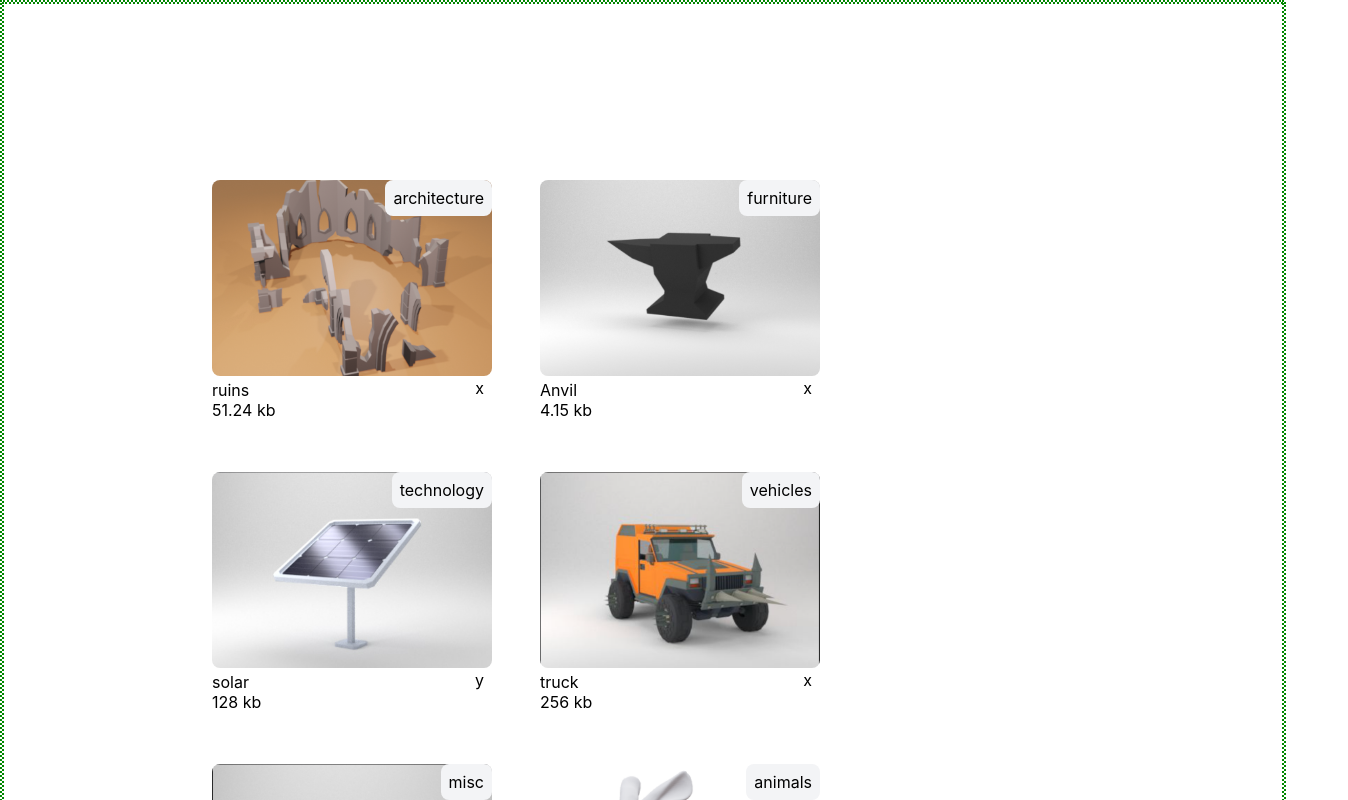
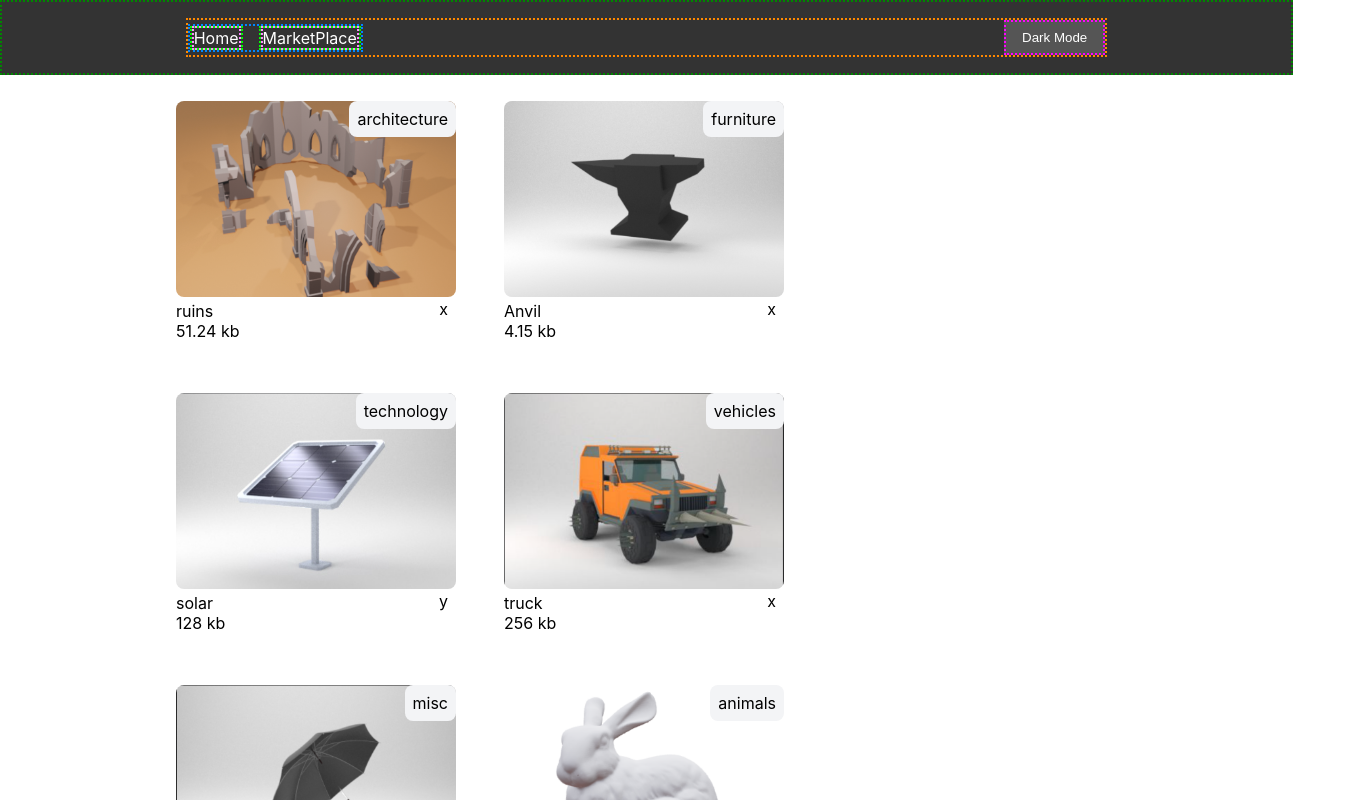
Before and after one commit to d0uble0deven/storefront-playground, a React (Create React App) app: page / in a window 1280 px wide. Shown: the top 800 px of the page, 1348 px wide, since content can reach past the window. Built offline with nearby package versions, Linux system fonts and the light colour scheme.

Commit message:
completes navBar

```diff
--- a/package.json
+++ b/package.json
@@ -10,6 +10,7 @@
     "@testing-library/user-event": "^13.5.0",
     "react": "^18.3.1",
     "react-dom": "^18.3.1",
+    "react-router-dom": "^6.24.1",
     "react-scripts": "5.0.1",
     "three": "^0.166.1",
     "web-vitals": "^2.1.4"
--- a/src/App.js
+++ b/src/App.js
@@ -1,8 +1,13 @@
 import React, { useState, useEffect } from "react";
 import { Canvas } from "@react-three/fiber";
 
-import Card from "./Card";
+// import Card from "./components/Card";
 import MockData from "./MockData.json";
+
+import { BrowserRouter as Router, Route, Routes } from "react-router-dom";
+import NavBar from "./components/NavBar";
+import Home from "./pages/Home";
+import MarketPlace from "./pages/MarketPlace";
 
 console.log("mockData: ", MockData);
 
@@ -16,12 +21,14 @@ function App() {
 
   return (
     <div className="app-container">
+      <Router>
+        <NavBar />
+        <Routes>
+          <Route path="/" element={<MarketPlace data={data} />} />
+          <Route path="/Home" element={<Home />} />
+        </Routes>
+      </Router>
       <Canvas></Canvas>
-      <div className="card-list">
-        {data.map((item, index) => (
-          <Card key={index} data={item} />
-        ))}
-      </div>
     </div>
   );
 }
--- /dev/null
+++ b/src/components/NavBar.js
@@ -0,0 +1,33 @@
+// src/components/NavBar.js
+import React, { useState } from "react";
+import { Link } from "react-router-dom";
+import "../index.css";
+
+function NavBar() {
+  const [isDarkMode, setIsDarkMode] = useState(false);
+
+  const toggleDarkMode = () => {
+    setIsDarkMode(!isDarkMode);
+    document.body.classList.toggle("dark-mode");
+  };
+
+  return (
+    <nav className="nav-bar">
+      <div className="nav-container">
+        <ul>
+          <li>
+            <Link to="Home/">Home</Link>
+          </li>
+          <li>
+            <Link to="/">MarketPlace</Link>
+          </li>
+        </ul>
+        <button onClick={toggleDarkMode}>
+          {isDarkMode ? "Light Mode" : "Dark Mode"}
+        </button>
+      </div>
+    </nav>
+  );
+}
+
+export default NavBar;
--- a/src/index.css
+++ b/src/index.css
@@ -1,7 +1,7 @@
 :root, #root{
   width: 100vw;
   height: 100vh;
-  border: rgb(0, 136, 0) dotted 2px;
+  /* border: rgb(0, 136, 0) dotted 2px; */
 }
 
 body {
@@ -28,7 +28,7 @@ code {
   flex-wrap: wrap;
   gap: 1rem;
   width: 75vw;
-  padding: 1vh 15vw;
+  padding: 1vh 12.5vw;
 }
 
 .card-container {
@@ -87,6 +87,94 @@ ul, li {
 
 
 
+/* src/components/NavBar.css */
+.nav-bar {
+  display: flex;
+  justify-content: center;
+  /* justify-content: space-between; */
+  align-items: center;
+  background-color: #333;
+  color: white;
+  padding: 1rem;
+  width: 98.2vw;
+  /* height: 50px; */
+  /* position: fixed;
+  top: 0;
+  left: 0;
+  z-index: 1000; */
+    border: rgb(0, 136, 0) dotted 2px;
+
+}
+
+.nav-container {
+  display: flex;
+  justify-content: space-between;
+  align-items: center;
+  width: 73%;
+  /* width: 73vw; */
+    border: rgb(255, 136, 0) dotted 2px;
+
+}
+
+.nav-bar ul {
+  list-style: none;
+  display: flex;
+  gap: 1rem;
+  /* gap: 2rem; */
+    border: rgb(0, 136, 255) dotted 2px;
+
+}
+
+.nav-bar ul li {
+  display: inline;
+    border: rgb(0, 255, 0) dotted 2px;
+
+}
+
+.nav-bar ul li a {
+  color: white;
+  text-decoration: none;
+    border: rgb(255, 136, 255) dotted 2px;
+
+}
+
+.nav-bar button {
+  background-color: #555;
+  color: white;
+  border: none;
+  padding: 0.5rem 1rem;
+  cursor: pointer;
+   border: rgb(255, 0, 255) dotted 2px;
+
+}
+
+.nav-bar button:hover {
+  background-color: #777;
+}
+
+/* Dark mode styles */
+body.dark-mode {
+  background-color: #222;
+  color: white;
+}
+
+body.dark-mode .nav-bar {
+  background-color: #111;
+}
+
+body.dark-mode .nav-bar button {
+  background-color: #444;
+}
+
+body.dark-mode .nav-bar button:hover {
+  background-color: #666;
+}
+
+body.dark-mode .category {
+  color: #111;
+}
+
+
 /* @media (max-width: 768px) {
   .card-container {
     width: 100%;
--- /dev/null
+++ b/src/pages/Home.js
@@ -0,0 +1,8 @@
+// src/pages/Home.js
+import React from "react";
+
+function Home() {
+  return <h1>Home Page</h1>;
+}
+
+export default Home;
--- /dev/null
+++ b/src/pages/MarketPlace.js
@@ -0,0 +1,17 @@
+// src/pages/MarketPlace.js
+import React from "react";
+
+import Card from "../components/Card";
+
+function MarketPlace({ data }) {
+  console.log(" MarketPlace - data: ", data);
+  return (
+    <div className="card-list">
+      {data.map((item, index) => (
+        <Card key={index} data={item} />
+      ))}
+    </div>
+  );
+}
+
+export default MarketPlace;
```
Also changed, not shown: src/components/Card.js (renamed from src/Card.js, +5 -5 lines), src/components/CardComponents/CardCategory.js (renamed from src/CardCategory.js), src/components/CardComponents/CardHeart.js (renamed from src/CardHeart.js), src/components/CardComponents/CardImage.js (renamed from src/CardImage.js), src/components/CardComponents/CardSize.js (renamed from src/CardSize.js), src/components/CardComponents/CardTitle.js (renamed from src/CardTitle.js), 1 other file (tests, documents, lock files or other folders).
